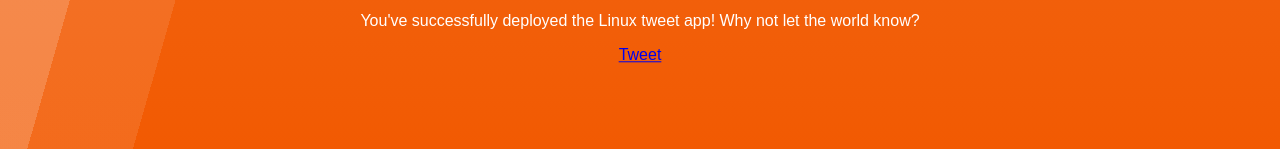
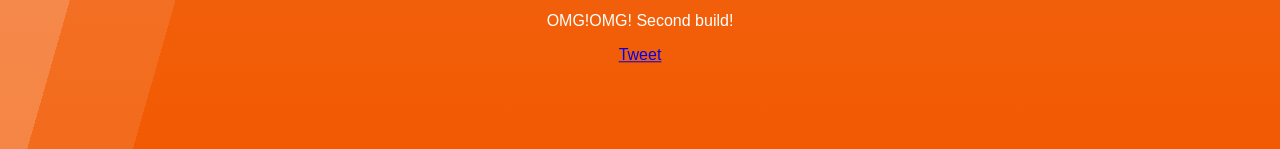
Before and after one commit to er1zo/autobuilds, a plain HTML site: page index.html in a window 1280 px wide. Shown: the part 651-800 px from the top of the page. Drawn offline with Linux system fonts and the light colour scheme.

Commit message:
new build

```diff
--- a/index.html
+++ b/index.html
@@ -34,7 +34,7 @@
 
                     <center><img src="./linux.png"></img><P>
 
-                    You've successfully deployed the Linux tweet app! Why not let the world know?
+                    OMG!OMG! Second build!
 
                       <p>
 
```
